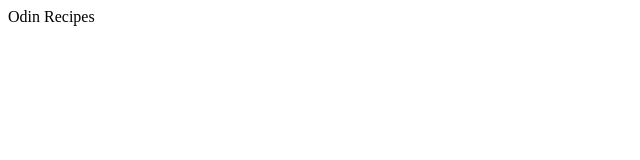
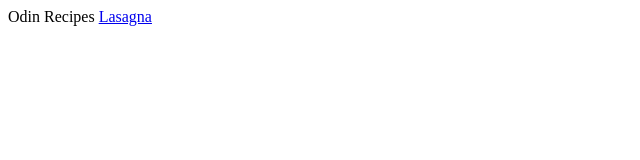
Before and after one commit to kairayzo/odin-recipes, a plain HTML site: page index.html in a window 1280 px wide. Shown: the full height of the page, 0-640 px from the left. Drawn offline with Linux system fonts and the light colour scheme.

Commit message:
Recipe page
Create recipe page of lasagna
Update index.html with link to recipe

```diff
--- a/index.html
+++ b/index.html
@@ -6,5 +6,6 @@
     </head>
     <body>
         Odin Recipes
+        <a href="./recipes/lasagna.html">Lasagna</a>
     </body>
 </html>
```
Also changed, not shown: recipes/lasagna.html (added, +1 -0 lines).
